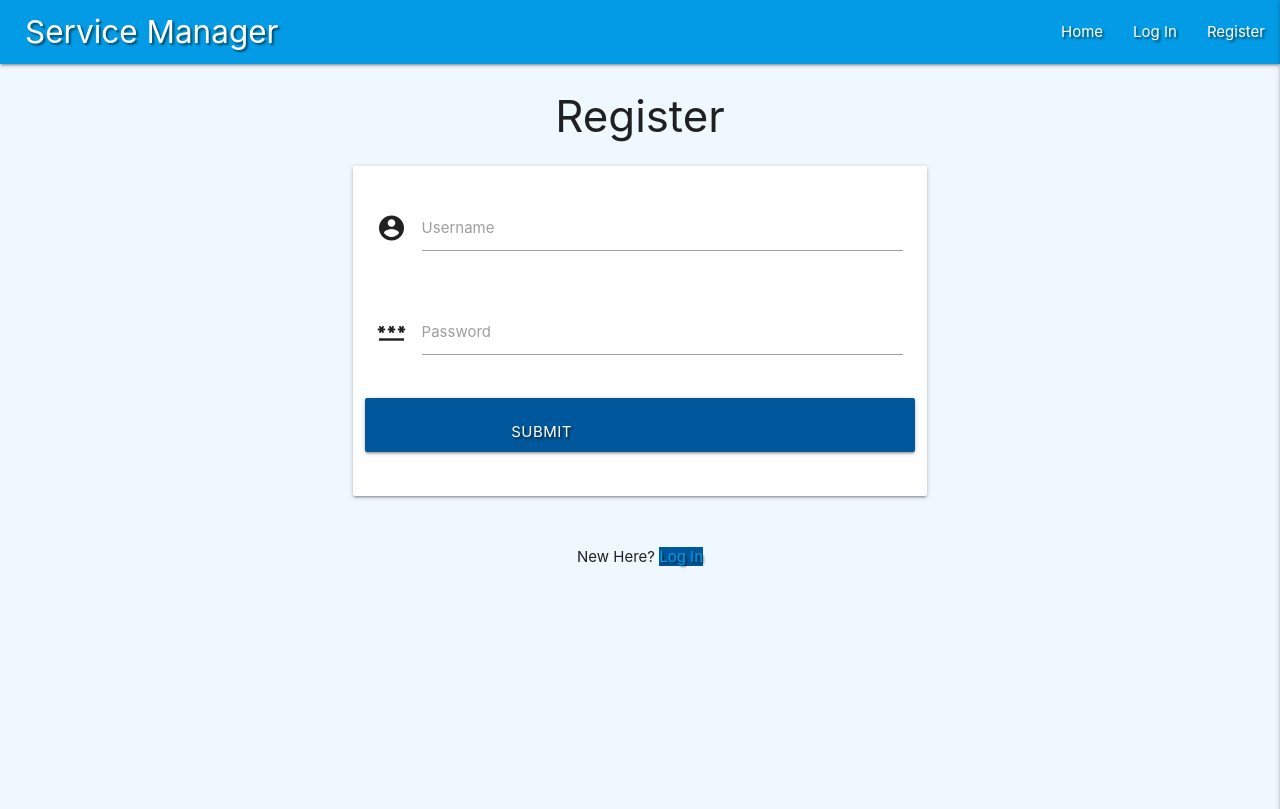
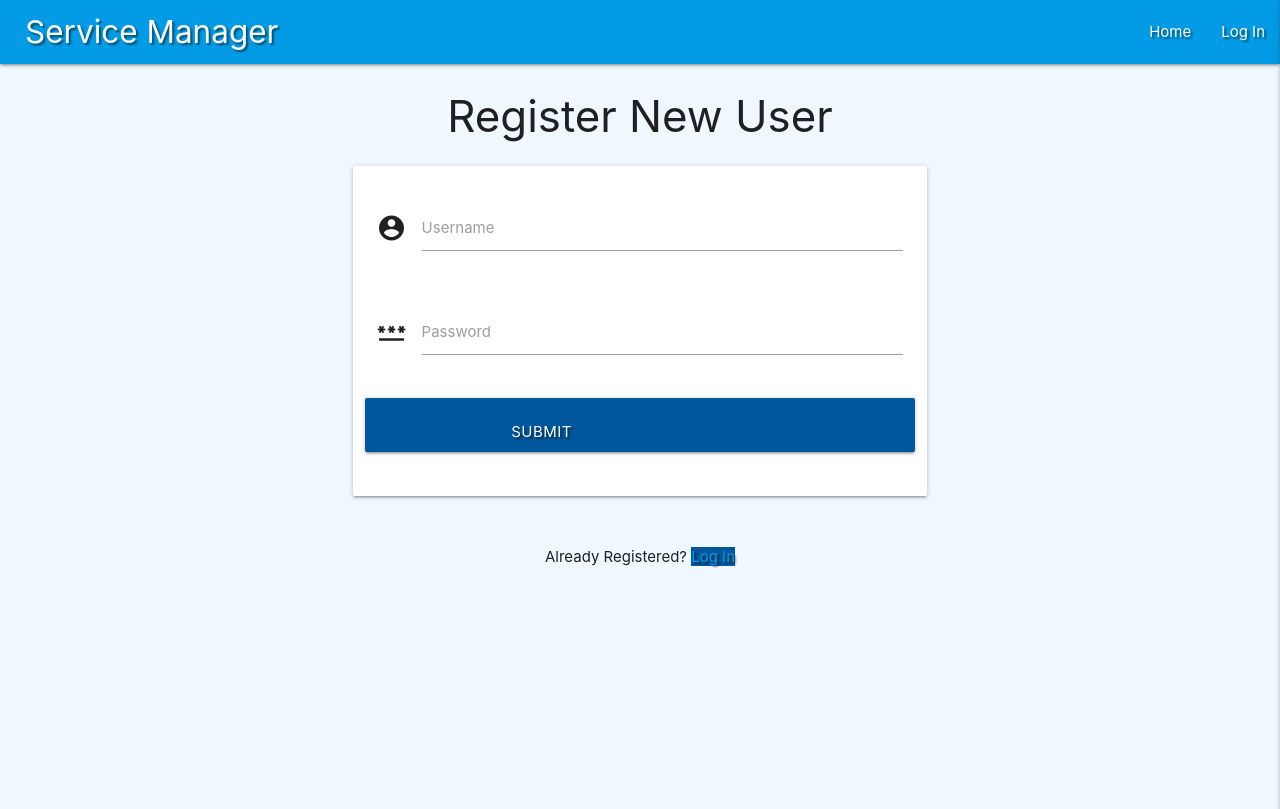
Before and after one commit to marks530/ms3_project, a Flask app: page /register in a window 1280 px wide. Shown: the top 809 px of the page. Run offline with Flask 2, Linux system fonts and the light colour scheme; some libraries are stand-ins or nearby versions.

Commit message:
Change Register New User to admin only

```diff
--- a/templates/base.html
+++ b/templates/base.html
@@ -31,11 +31,12 @@
                     {% if session.user|lower == "admin"|lower %}
                         <li><a href="{{ url_for('manage_users') }}">Manage Users</a></li>
                         <li><a href="{{ url_for('manage_passwords') }}">Manage Passwords</a></li>
+                        <li><a href="{{ url_for('register') }}">Register New User</a></li>
                     {% endif %}
                     <li><a href="{{ url_for('logout') }}">Log Out</a></li>
                 {% else %}
                     <li><a href="{{ url_for('login') }}">Log In</a></li>
-                    <li><a href="{{ url_for('register') }}">Register</a></li>
+
                 {% endif %}
               </ul>
             </div>
--- a/templates/register.html
+++ b/templates/register.html
@@ -1,7 +1,7 @@
 {% extends "base.html" %}
 {% block content %}
 
-    <h3 class="center-align">Register</h3>
+    <h3 class="center-align">Register New User</h3>
 
     <div class="row">
         <form class="col s12 m8 offset-m2" method="POST" action="{{ url_for('register') }}">
@@ -37,7 +37,7 @@
     <div class="row">
         <div class="col s12">
             <p class="center-align">
-                New Here?
+                Already Registered?
                 <a href="{{ url_for('login') }}" class="light-blue darken-4 text-shadow">Log In</a>
 
             </p>
```
